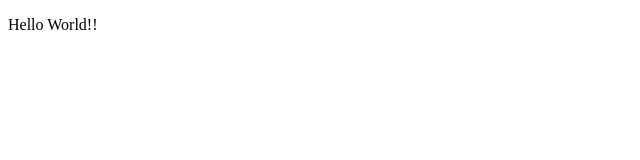
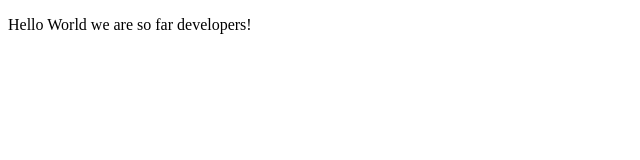
Before and after one commit to srueda27/firstMicroverseProject, a plain HTML site: page index.html in a window 1280 px wide. Shown: the whole page, without its empty margins (0-640 px from the left). Drawn offline with Linux system fonts and the light colour scheme.

Commit message:
added text

```diff
--- a/index.html
+++ b/index.html
@@ -1,12 +1,10 @@
 <!DOCTYPE html>
 <html>
-<head>
-  <title>Page Title</title>
-</head>
-<body>
-    <p>Hello World!!</p>
-  <script>
-
-  </script>
-</body>
+  <head>
+    <title>Page Title</title>
+  </head>
+  <body>
+    <p>Hello World we are so far developers!</p>
+    <script></script>
+  </body>
 </html>
```
